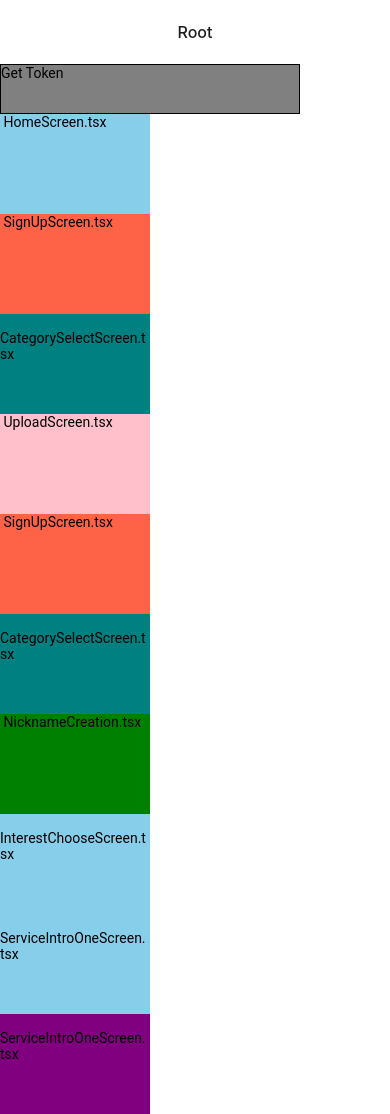
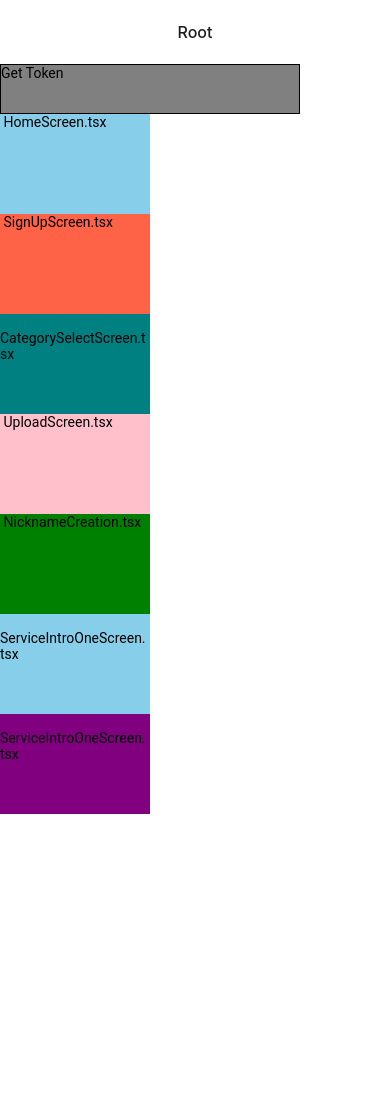
Before and after one commit to CCC-org/keewe-app, a React Native app: screen / in a window 390 px wide. After the commit the page ends 844 px from the top, so only its background shows below. Built offline with nearby package versions, Linux system fonts and the light colour scheme; what @gorhom/bottom-sheet would draw is missing.

Commit message:
index.tsx 중복된 Pressable 제거

```diff
--- a/src/navigation/index.tsx
+++ b/src/navigation/index.tsx
@@ -70,28 +70,6 @@ export function RootScreen() {
             <Text> UploadScreen.tsx</Text>
           </View>
         </Pressable>
-        <Pressable onPress={() => navigation.navigate('SignUp')}>
-          <View
-            style={{
-              backgroundColor: 'tomato',
-              width: 150,
-              height: 100,
-            }}
-          >
-            <Text> SignUpScreen.tsx</Text>
-          </View>
-        </Pressable>
-        <Pressable onPress={() => navigation.navigate('CategorySelect')}>
-          <View
-            style={{
-              backgroundColor: 'teal',
-              width: 150,
-              height: 100,
-            }}
-          >
-            <Text> CategorySelectScreen.tsx</Text>
-          </View>
-        </Pressable>
 
         <Pressable onPress={() => navigation.navigate('NicknameCreation')}>
           <View
@@ -102,17 +80,6 @@ export function RootScreen() {
             }}
           >
             <Text> NicknameCreation.tsx</Text>
-          </View>
-        </Pressable>
-        <Pressable onPress={() => navigation.navigate('InterestChoose')}>
-          <View
-            style={{
-              backgroundColor: 'skyblue',
-              height: 100,
-              width: 150,
-            }}
-          >
-            <Text> InterestChooseScreen.tsx</Text>
           </View>
         </Pressable>
         <Pressable onPress={() => navigation.navigate('ServiceIntroOne')}>
```
